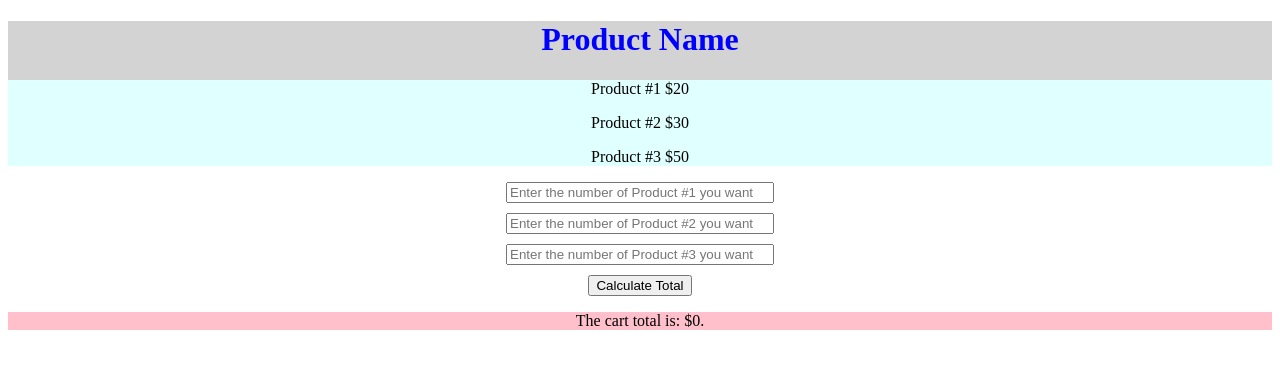
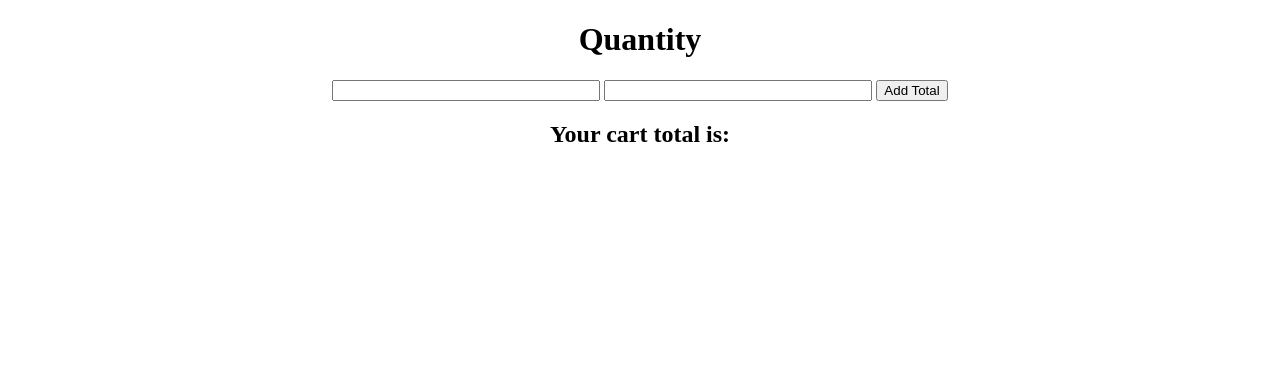
Before and after one commit to TechnicalTierra/UA_Calculate_Product_Cost, a plain HTML site: page index.html in a window 1280 px wide. Drawn offline with Linux system fonts and the light colour scheme.

Commit message:
Update index.html

```diff
--- a/index.html
+++ b/index.html
@@ -2,44 +2,36 @@
 <html lang="en">
 <head>
   <meta charset="UTF-8">
+  <meta http-equiv="X-UA-Compatible" content="IE=edge">
   <meta name="viewport" content="width=device-width, initial-scale=1.0">
-  <title>Web store</title>
+  <title>TESTING</title>
   <link rel="stylesheet" href="style.css">
 </head>
 <body>
-  <header></header>
-  <main>
-    <div>
-      <div id="productDiv">
-        <div id="productNameDiv">
-          <h1>Product Name</h1>
-        </div>
-        <div id="threeProductsDiv">
-          <p>Product #1 $20</p>
-          <p>Product #2 $30</p>
-          <p>Product #3 $50</p>
-        </div>
-      </div>
-      <div id="quantityDiv">
-        <div class="quantityInputDiv">
-          <input id="quantityInputOne" type="number" placeholder="Enter the number of Product #1 you want">
-        </div>
-        <div class="quantityInputDiv">
-          <input id="quantityInputTwo" type="number" placeholder="Enter the number of Product #2 you want">
-        </div>
-        <div class="quantityInputDiv">
-          <input id="quantityInputThree" type="number" placeholder="Enter the number of Product #3 you want">
-        </div>
-        <div id="buttonDiv">
-          <button onclick="calculateCost()">Calculate Total</button>
-        </div>
-        <div>
-          <p id="cartTotal">The cart total is: $0.</p>
-        </div>
-      </div>
-    </div>
-  </main>
-  <footer></footer>
+  <h1>Quantity</h1>
+
+  <label for="input1">
+    <input id="inputOne" type="number">
+  </label>
+
+  <label for="input2">
+    <input id="inputTwo" type="number">
+  </label>
+  <!-- <br /> -->
+
+  <!-- dropdown options
+    <select>
+    <option>1</option>
+    <option>2</option>
+    <option>3</option>
+  </select> -->
+
+  <!-- <br /> -->
+
+  <button id="cartTotalButton" onclick="addCartTotal()">Add Total</button>
+
+  <h2 id="cartTotalDisplay">Your cart total is:</h2>
+
   <script src="script.js"></script>
 </body>
 </html>
```
